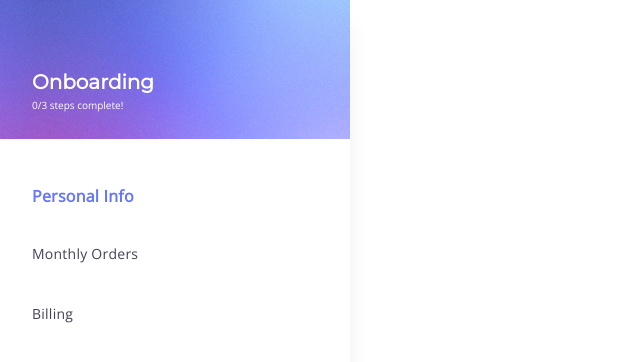
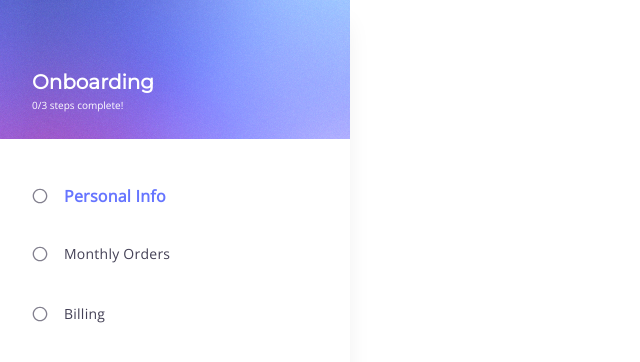
Before and after one commit to dkhmora/shipinsure-onboarding, a React (Create React App) app: page / in a window 1280 px wide. Shown: the top 362 px of the page, without its empty margins (0-640 px from the left). Built offline with nearby package versions, Linux system fonts and the light colour scheme.

Commit message:
Added sidebar icons

```diff
--- a/src/components/SideBar/SideBar.css
+++ b/src/components/SideBar/SideBar.css
@@ -59,6 +59,11 @@
   gap: 40px;
 }
 
+.step-text-container {
+  display: flex;
+  align-items: center;
+}
+
 .default-step-text {
   color: var(--neutral-midnight-2, rgba(6, 0, 30, 0.75));
 
@@ -69,6 +74,7 @@
   font-weight: 400;
   line-height: 20px; /* 142.857% */
   letter-spacing: 0.25px;
+  margin-left: 16px;
 }
 
 .selected-step-text {
@@ -81,4 +87,10 @@
   font-weight: 700;
   line-height: 16px; /* 100% */
   letter-spacing: 0.25px;
+  margin-left: 16px;
 }
+
+.step-icon {
+  width: 16px;
+  height: 16px;
+}
--- a/src/components/SideBar/Steps.jsx
+++ b/src/components/SideBar/Steps.jsx
@@ -1,13 +1,27 @@
 import React from "react";
+import RadioIcon from "../../assets/icons/Radio.svg";
+import CheckIcon from "../../assets/icons/Check.svg";
 
 export default function Steps() {
   return (
     <div class="steps-container">
-      <div class="selected-step-text">Personal Info</div>
+      <div class="step-text-container">
+        <img src={RadioIcon} class="step-icon" alt="radio" />
 
-      <div class="default-step-text">Monthly Orders</div>
+        <div class="selected-step-text">Personal Info</div>
+      </div>
 
-      <div class="default-step-text">Billing</div>
+      <div class="step-text-container">
+        <img src={RadioIcon} class="step-icon" alt="radio" />
+
+        <div class="default-step-text">Monthly Orders</div>
+      </div>
+
+      <div class="step-text-container">
+        <img src={RadioIcon} class="step-icon" alt="radio" />
+
+        <div class="default-step-text">Billing</div>
+      </div>
     </div>
   );
 }
```
Also changed, not shown: src/assets/icons/Check.svg (added), src/assets/icons/Radio.svg (added).
